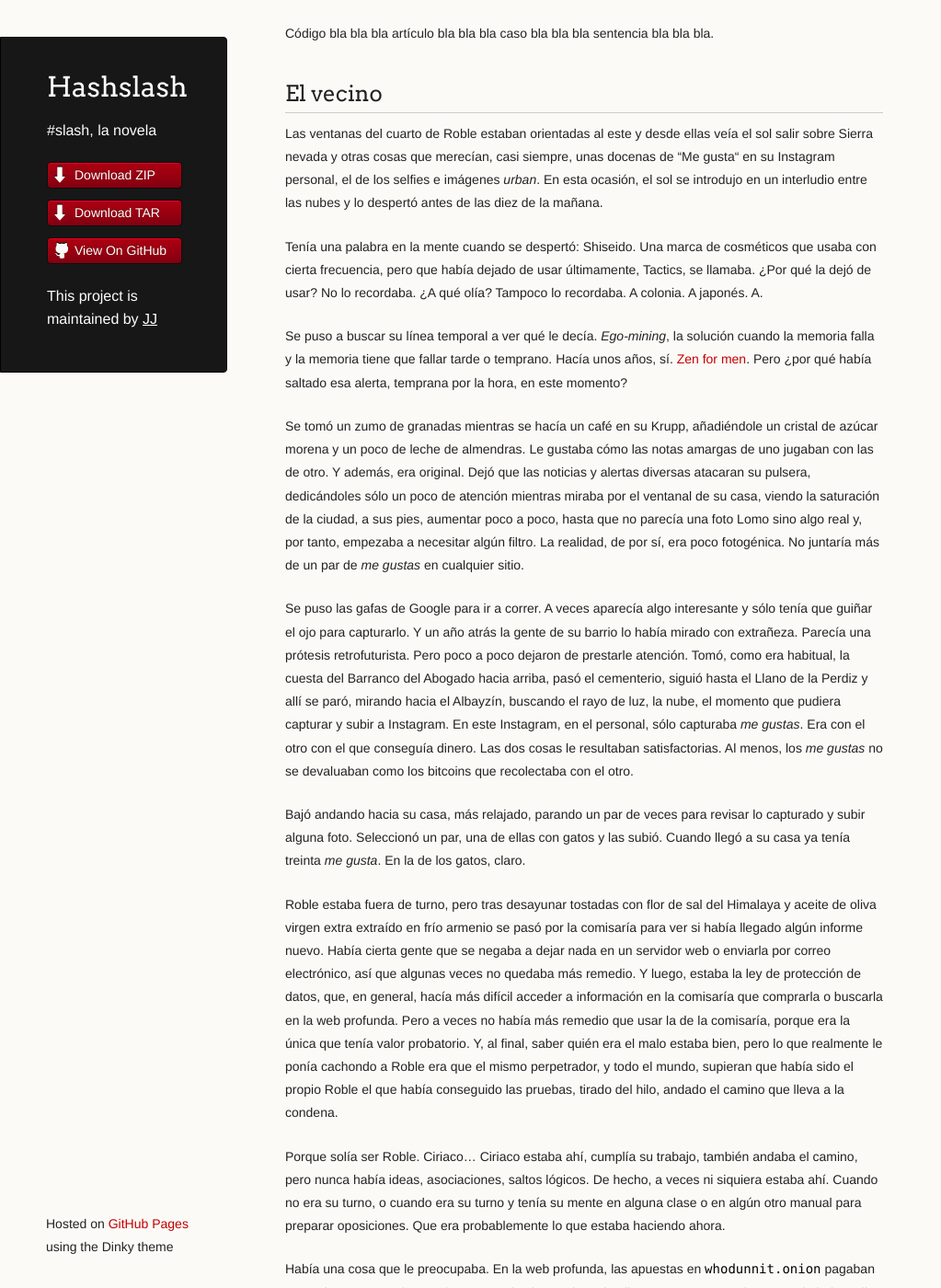
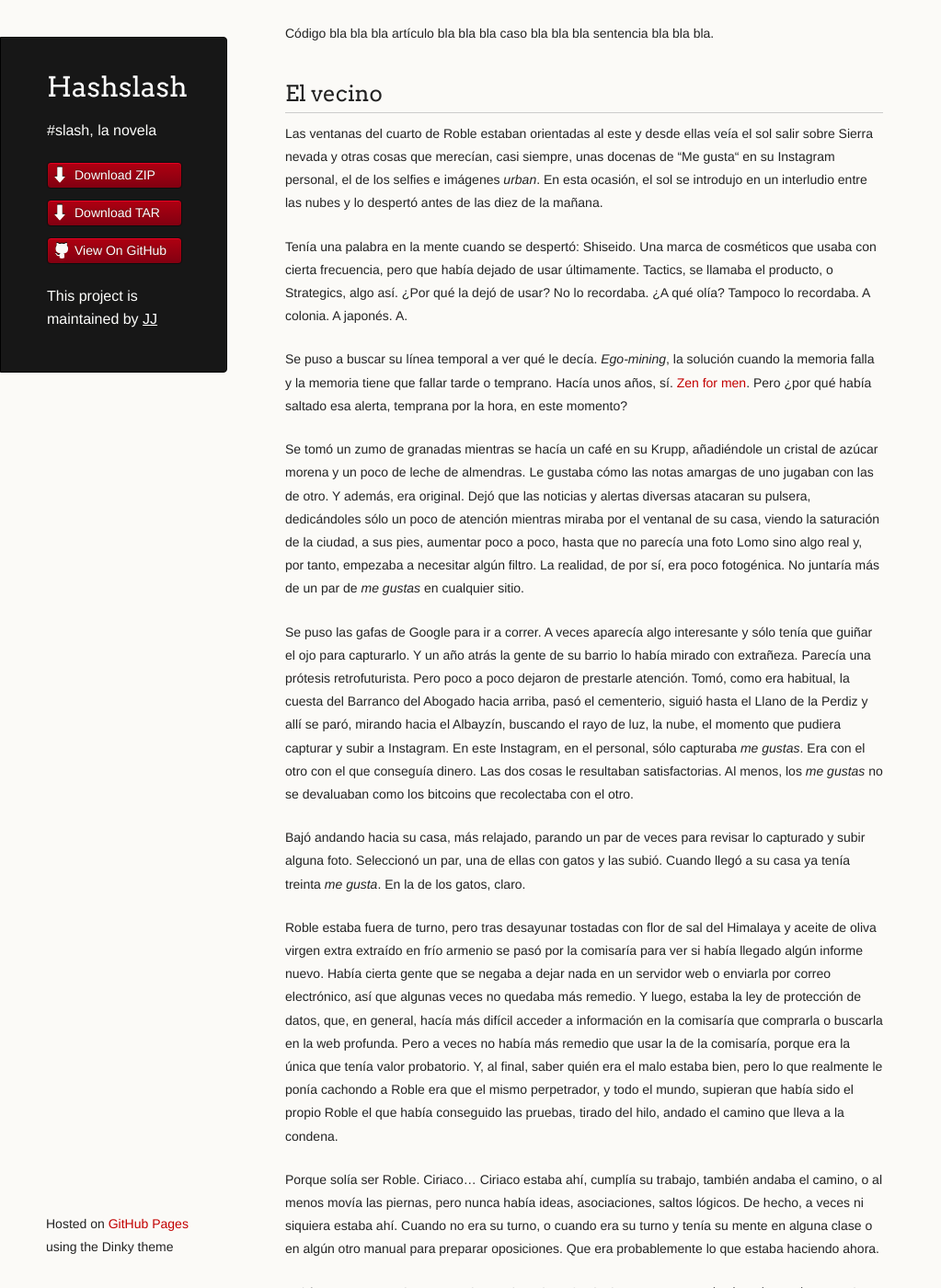
Before and after one commit to JJ/HashSlash, a Jekyll site: the page built from texto/HashSlash.md, in a window 1280 px wide and 1400 px high, scrolled down 34928 px. Shown: the whole window at 92% size, without its empty margins (0-1023 px from the left). Built offline with Jekyll 4.4.1, drawn with Linux system fonts in a browser that asks for light colours.

Commit message:
Sync texto/HashSlash.md from master to gh-pages

```diff
--- a/texto/HashSlash.md
+++ b/texto/HashSlash.md
@@ -1824,7 +1824,8 @@ mañana.
 
 Tenía una palabra en la mente cuando se despertó: Shiseido. Una marca
 de cosméticos que usaba con cierta frecuencia, pero que había dejado
-de usar últimamente, Tactics, se llamaba. ¿Por qué la dejó de usar? No
+de usar últimamente. Tactics, se llamaba el producto, o Strategics,
+algo así. ¿Por qué la dejó de usar? No
 lo recordaba. ¿A qué olía? Tampoco lo recordaba. A colonia. A
 japonés. A.
 
@@ -1878,7 +1879,7 @@ supieran que había sido el propio Roble el que había conseguido las
 pruebas, tirado del hilo, andado el camino que lleva a la condena.
 
 Porque solía ser Roble. Ciriaco... Ciriaco estaba ahí, cumplía su
-trabajo, también andaba el camino, pero nunca había ideas,
+trabajo, también andaba el camino, o al menos movía las piernas, pero nunca había ideas,
 asociaciones, saltos lógicos. De hecho, a veces ni siquiera estaba
 ahí. Cuando no era su turno, o cuando era su turno y tenía su mente en
 alguna clase o en algún otro manual para preparar oposiciones. Que
```
